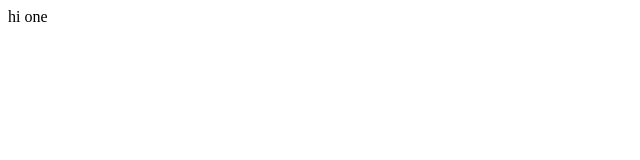
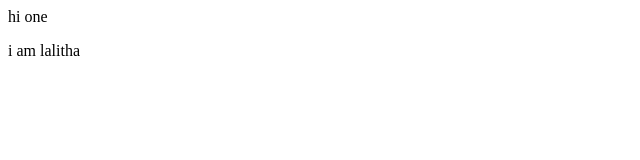
Before and after one commit to lalithagudivada/gitclone, a plain HTML site: page index.html in a window 1280 px wide. Shown: the full height of the page, 0-640 px from the left. Drawn offline with Linux system fonts and the light colour scheme.

Commit message:
this is my git

```diff
--- a/index.html
+++ b/index.html
@@ -9,5 +9,6 @@
 <body>
     <h>hi</h>
     <h>one</h>
+    <p>i am lalitha</p>
 </body>
 </html>
```
